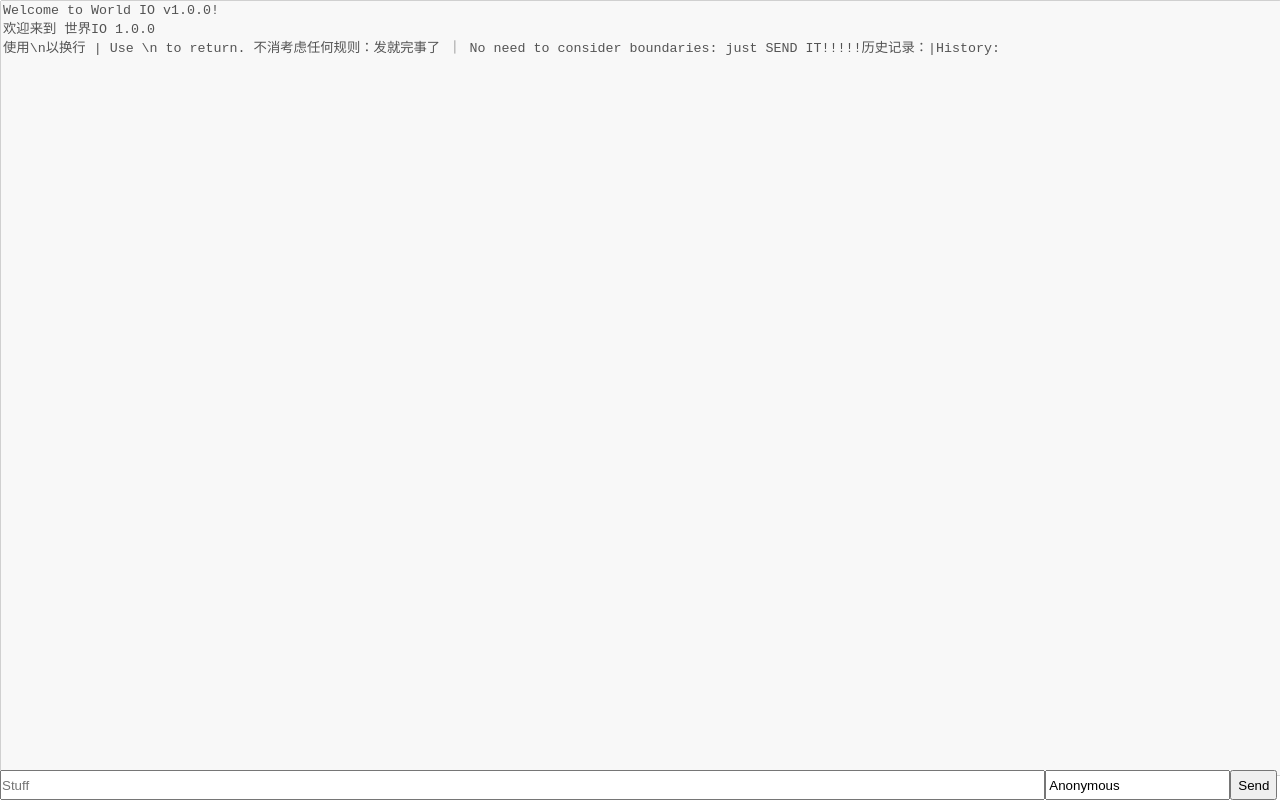
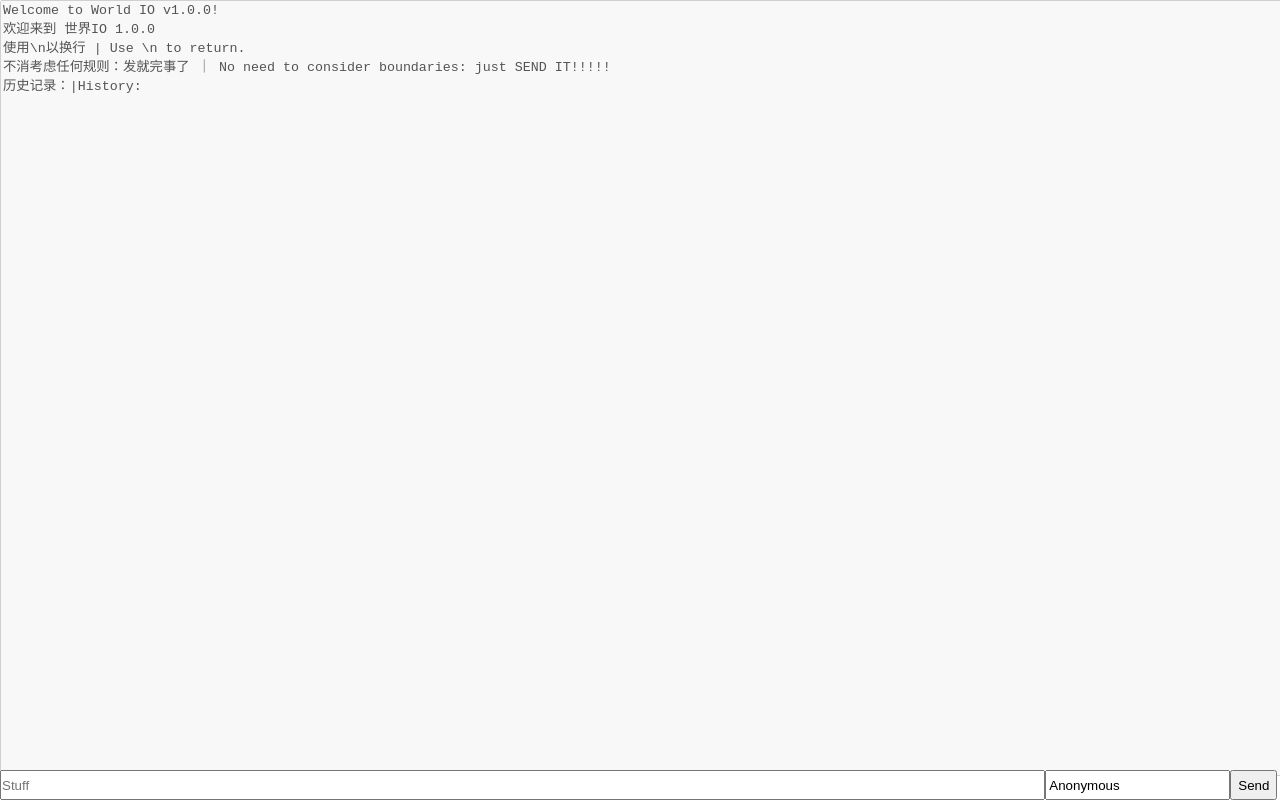
Before and after one commit to AXCWG/WorldIO_client, a React (Create React App) app: page / in a window 1280 px wide. Built offline with nearby package versions, Linux system fonts and the light colour scheme; no server answers.

Commit message:
fixed: more prompt

```diff
--- a/src/App.js
+++ b/src/App.js
@@ -19,8 +19,8 @@ function App() {
     const [msgBuffer, setMsgBuffer] = useState(
         "Welcome to World IO v1.0.0!\n" +
         "欢迎来到 世界IO 1.0.0\n" +
-        "使用\\n以换行 | Use \\n to return. " +
-        "不消考虑任何规则：发就完事了 ｜ No need to consider boundaries: just SEND IT!!!!!"+
+        "使用\\n以换行 | Use \\n to return. \n" +
+        "不消考虑任何规则：发就完事了 ｜ No need to consider boundaries: just SEND IT!!!!!\n"+
         "历史记录：|History: \n");
     const [msg, setMsg] = useState("");
     const [cookies, setCookie, removeCookie] = useCookies(['username']);
```
